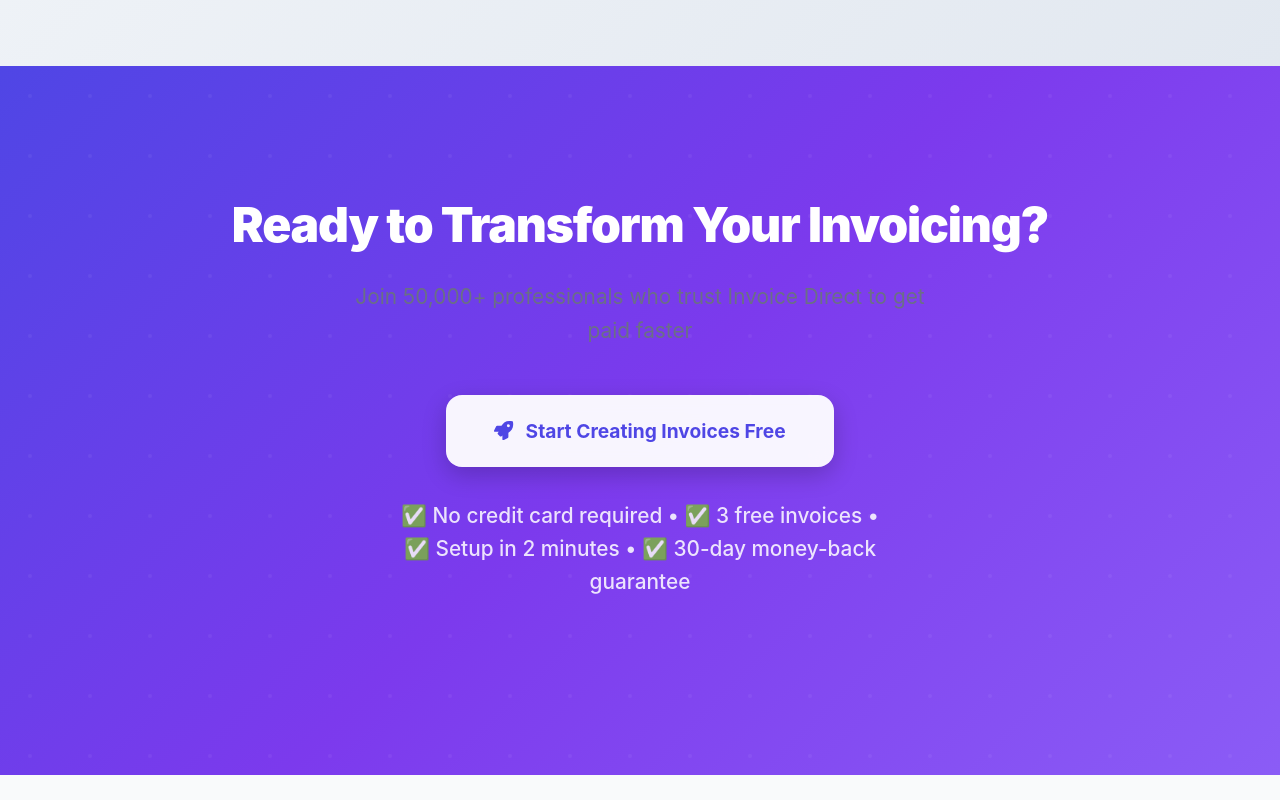
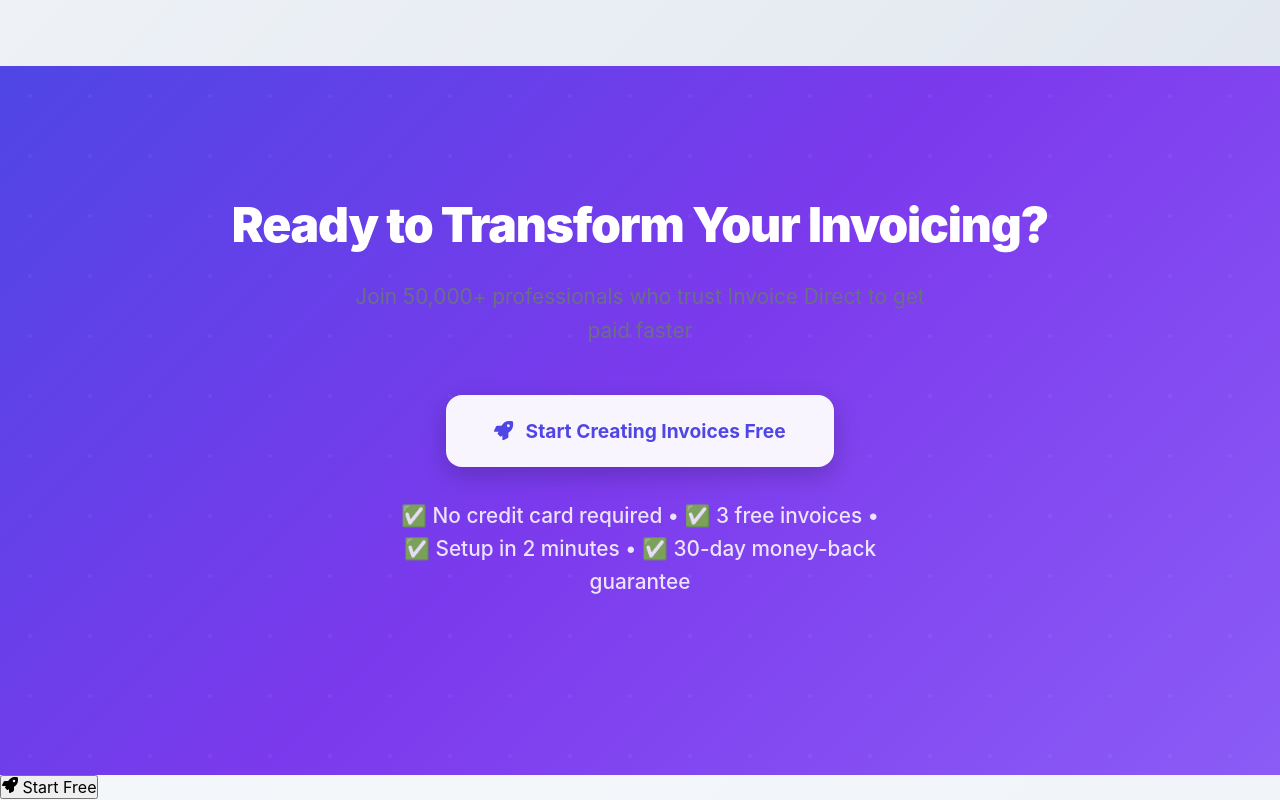
Before and after one commit to Pixelprosolutions/invoice-direct, a React (Vite) app: page / in a window 1280 px wide. Shown: the part 7377-8177 px from the top of the page. Before the commit the page ends 8152 px from the top, so only its background shows below. Built offline with nearby package versions, Linux system fonts and the light colour scheme; no server answers.

Commit message:
Add a sticky CTA for better conversion optimization
cgen-7c1841b0d4dc4be68ec5612a87def496

```diff
--- a/src/components/LandingPage.jsx
+++ b/src/components/LandingPage.jsx
@@ -398,6 +398,13 @@ const LandingPage = ({ onSignUp, onSignIn }) => {
           </div>
         </div>
       </section>
+
+      {/* Sticky CTA for mobile */}
+      <div className={styles.stickyCta}>
+        <button onClick={onSignUp} className={styles.stickyCtaButton}>
+          <FaRocket /> Start Free
+        </button>
+      </div>
     </div>
   )
 }
```
